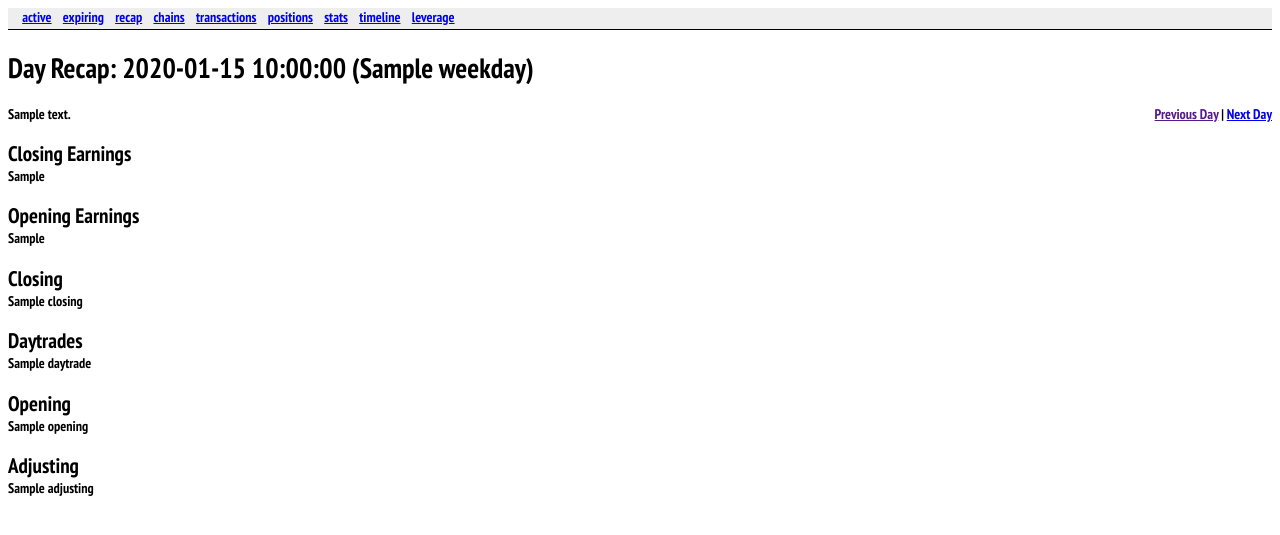
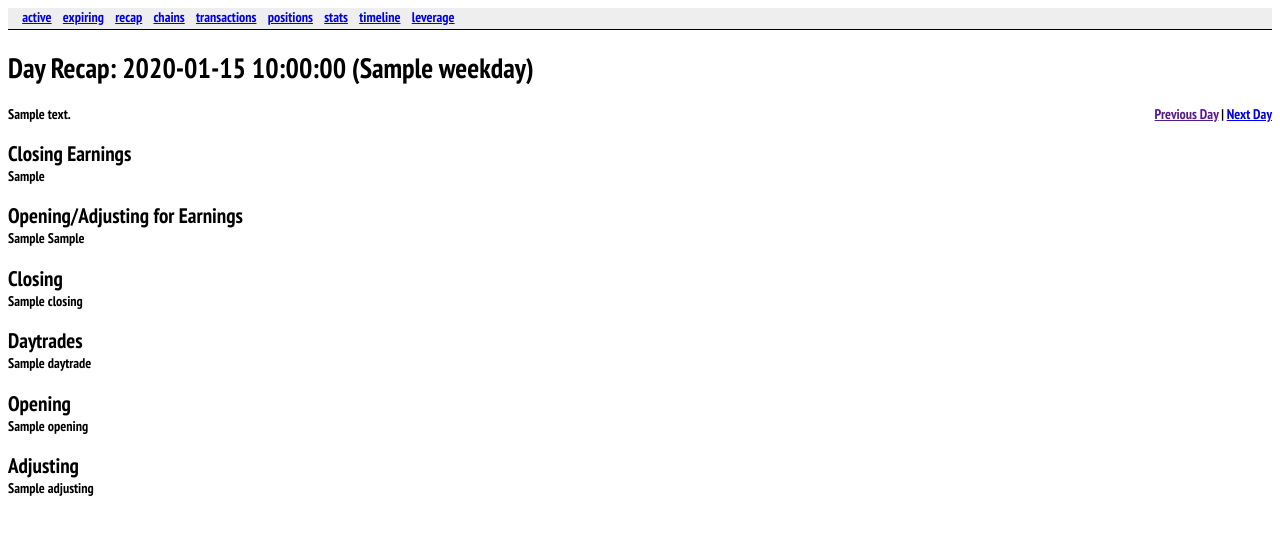
Before and after one commit to edgebips/johnny, a Flask app: template johnny/webapp/templates/recap.html in a window 1280 px wide. Shown: the top 535 px of the page. Run offline with Flask 2, Linux system fonts and the light colour scheme; the template is opened without the code that fills it: most values are stand-ins (such as "Sample title", 1, 10 or a date in 2020); parts of the project's set-up code (start-up, migrations or seed data) failed here and were passed over; some libraries are stand-ins or nearby versions.

Commit message:
Adjusted earnings group.

```diff
--- a/johnny/webapp/app.py
+++ b/johnny/webapp/app.py
@@ -131,7 +131,8 @@ def ToHtmlString(table: Table, cls: str, ids: List[str] = None) -> bytes:
     sink = petl.MemorySource()
     table.tohtml(sink, vrepr=vrepr)
     html = sink.getvalue().decode('utf8')
-    html = re.sub("class='petl'", f"class='display compact nowrap cell-border' id='{cls}'", html)
+    html = re.sub("class='petl'",
+                  f"class='display compact nowrap cell-border' id='{cls}'", html)
 
     # Add class to <th> tags.
     fnames = iter(table.fieldnames())
@@ -160,7 +161,8 @@ def ToHtmlString(table: Table, cls: str, ids: List[str] = None) -> bytes:
 def vrepr(value: Any) -> str:
     """Universal rendering function, rendering decimals with commas."""
     if isinstance(value, Decimal):
-        return "{:,.2f}".format(value)
+        sign, digits, exp = value.normalize().as_tuple()
+        return "{value:,.{width}f}".format(width=max(2, -exp), value=value)
     return str(value)
 
 
--- a/johnny/webapp/templates/recap.html
+++ b/johnny/webapp/templates/recap.html
@@ -25,7 +25,7 @@
       CreateChainsTable('#summary', summary_extra);
 
       var tables = ['#Closing', '#Opening', '#Daytrade', '#Adjusting',
-                    '#Closing_Earnings', '#Opening_Earnings'];
+                    '#Closing_Earnings', '#Opening_Earnings', '#Adjusting_Earnings'];
       $.each(tables, function(index, name) {
           CreateChainsTable(name, extra);
       });
@@ -69,8 +69,9 @@
 {% endif %}
 
 {% if Opening_Earnings %}
-<h2>Opening Earnings</h2>
+<h2>Opening/Adjusting for Earnings</h2>
 {{ Opening_Earnings|safe }}
+{{ Adjusting_Earnings|safe }}
 {% endif %}
 
 <h2>Closing</h2>
```
